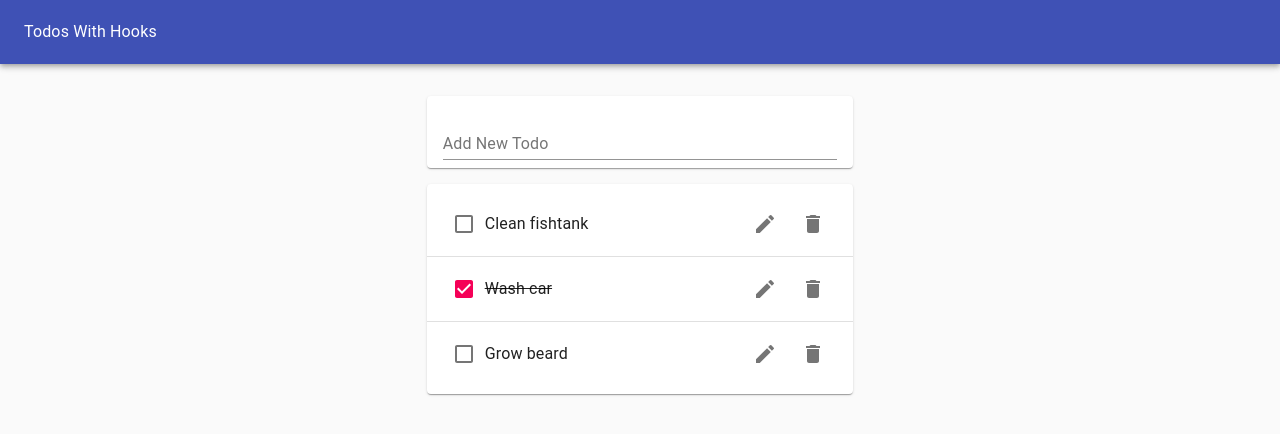
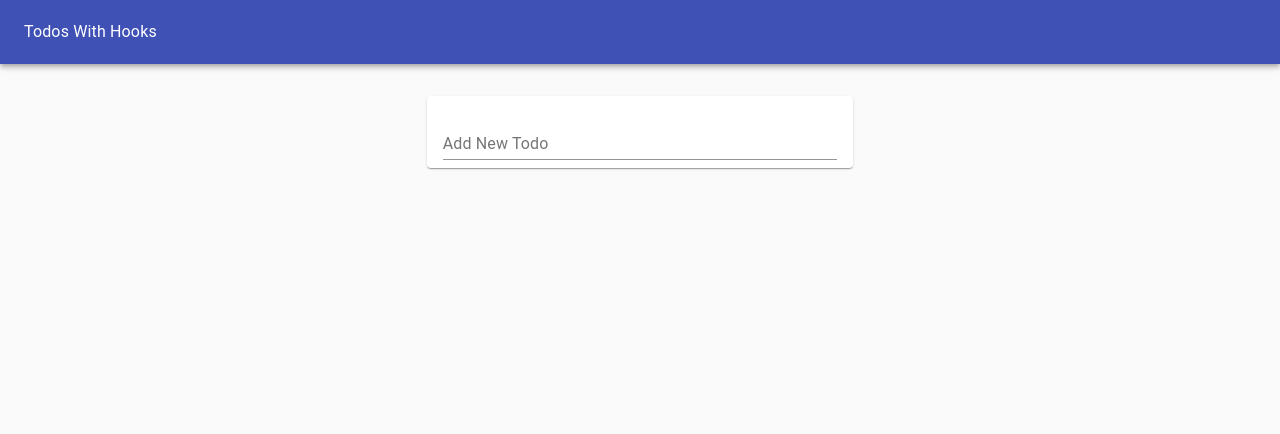
Before and after one commit to bpoole5591/todos-hooks, a React (Create React App) app: page / in a window 1280 px wide. Shown: the top 434 px of the page. Built offline with nearby package versions, Linux system fonts and the light colour scheme.

Commit message:
Synced with localStorage

```diff
--- a/src/TodoApp.js
+++ b/src/TodoApp.js
@@ -1,4 +1,4 @@
-import React, { useState } from 'react';
+import React, { useState, useEffect } from 'react';
 import TodoList from './TodoList';
 import TodoForm from './TodoForm';
 import Typography from '@material-ui/core/Typography';
@@ -9,12 +9,18 @@ import Grid from '@material-ui/core/Grid';
 import uuid from 'uuid/v4';
 
 const TodoApp = () => {
-  const initialTodos = [
-    { id: 1, task: 'Clean fishtank', completed: false },
-    { id: 2, task: 'Wash car', completed: true },
-    { id: 3, task: 'Grow beard', completed: false }
-  ];
+  const initialTodos = JSON.parse(window.localStorage.getItem('todos') || '[]');
+  // const initialTodos = [
+  //   { id: 1, task: 'Clean fishtank', completed: false },
+  //   { id: 2, task: 'Wash car', completed: true },
+  //   { id: 3, task: 'Grow beard', completed: false }
+  // ];
   const [todos, setTodos] = useState(initialTodos);
+
+  useEffect(() => {
+    window.localStorage.setItem('todos', JSON.stringify(todos));
+  }, [todos]);
+
   const addTodo = newTodoText => {
     setTodos([...todos, { id: uuid(), task: newTodoText, completed: false }]);
   };
--- a/src/TodoList.js
+++ b/src/TodoList.js
@@ -5,6 +5,7 @@ import Divider from '@material-ui/core/Divider';
 import Todo from './Todo';
 
 const TodoList = ({ todos, removeTodo, toggleTodo, editTodo }) => {
+  if (todos.length)
     return (
       <Paper>
         <List>
@@ -25,6 +26,7 @@ const TodoList = ({ todos, removeTodo, toggleTodo, editTodo }) => {
         </List>
       </Paper>
     );
+  return null;
 };
 
 export default TodoList;
```
Lines whose indentation alone changed are shown as unchanged.
